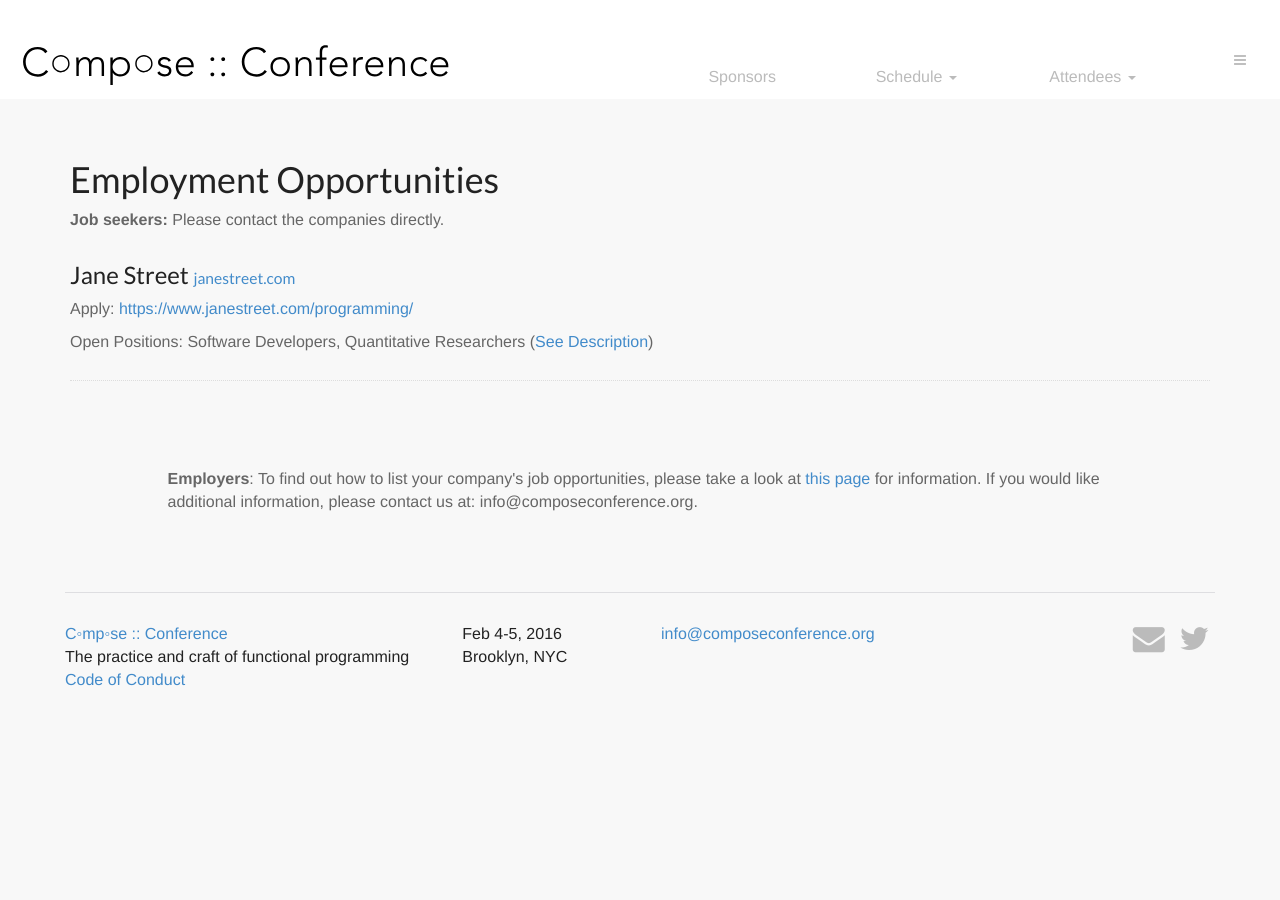
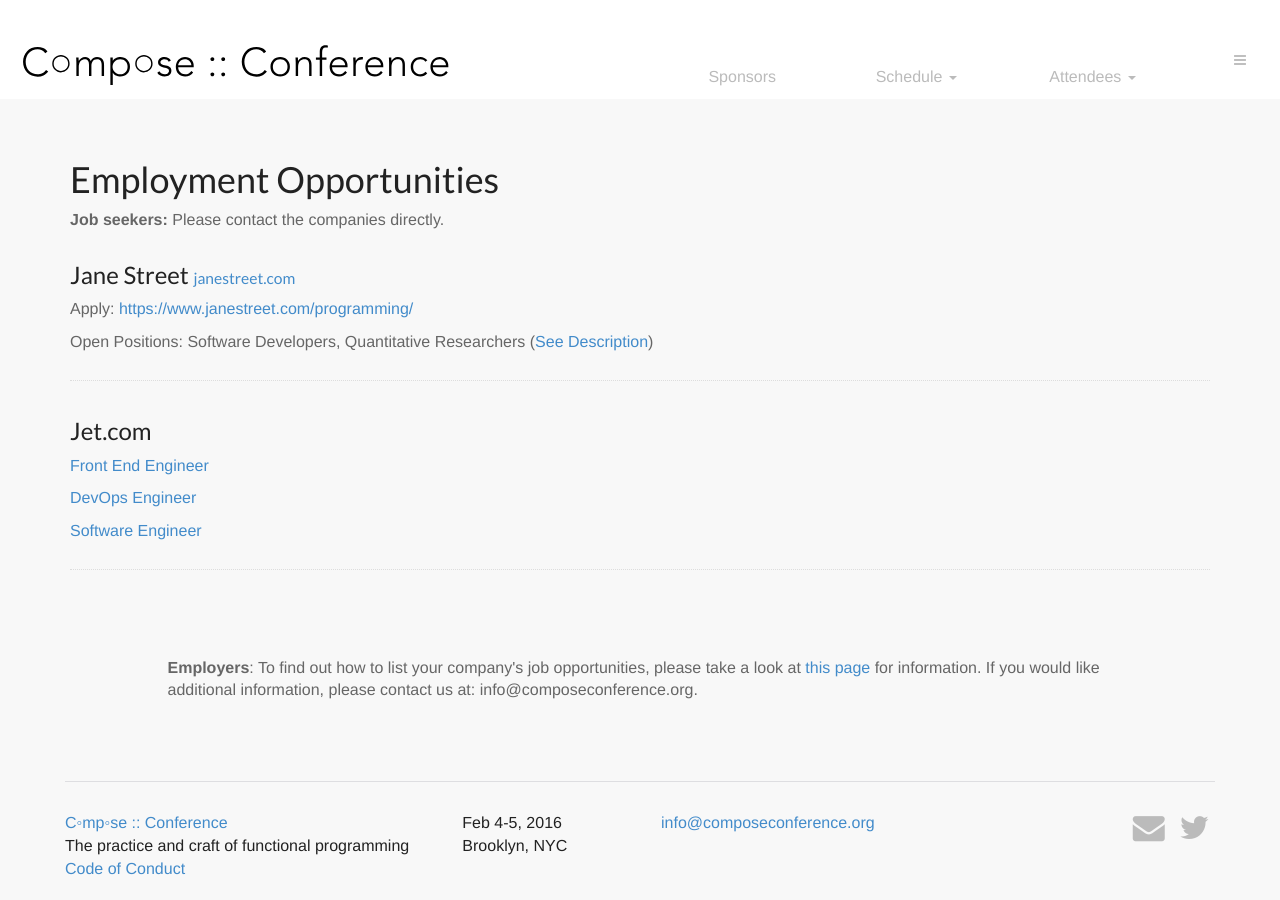
Before and after one commit to ny-haskell/composeconference, a Jekyll site: the page built from jobs/index.html, in a window 1280 px wide and 900 px high. Built offline with Jekyll 4.4.1, drawn with Linux system fonts in a browser that asks for light colours; Markdown is read by kramdown in place of the engine named in the settings.

Commit message:
update job board

```diff
--- a/jobs/index.html
+++ b/jobs/index.html
@@ -39,21 +39,22 @@
                 </div>
             </div>
 
-<!--             <hr style="color: #ddd; border-color: #ddd; border-style:dotted" />
+            <hr style="color: #ddd; border-color: #ddd; border-style:dotted" />
+
             <div class="row">
                 <div class="col-lg-12 col-md-12 col-sm-12 col-xs-12">
-                    <h3>Company</h3>
+                    <h3>Jet.com</h3>
                 </div>
-                <div class="col-lg-6 col-md-6 col-sm-6 col-xs-6">
-                    <p>Title</p>
+                <div class="col-lg-12 col-md-12 col-sm-12 col-xs-12">
+                    <p><a href="https://jet.com/about-us/working-at-jet/jobs?gh_jid=144507">Front End Engineer</a></p>
                 </div>
-                <div class="col-lg-4 col-md-4 col-sm-4 col-xs-4">
-                    <p></p>
+                <div class="col-lg-12 col-md-12 col-sm-12 col-xs-12">
+                    <p><a href="https://jet.com/about-us/working-at-jet/jobs?gh_jid=144504">DevOps Engineer</a></p>
                 </div>
-                <div class="col-lg-4 col-md-4 col-sm-4 col-xs-4">
-                    <p></p>
+                <div class="col-lg-12 col-md-12 col-sm-12 col-xs-12">
+                    <p><a href="https://jet.com/about-us/working-at-jet/jobs?gh_jid=144502">Software Engineer</a></p>
                 </div>
-            </div> -->
+            </div>
             <hr style="color: #ddd; border-color: #ddd; border-style:dotted" />
             <div class="row">
                 <div class="col-lg-offset-1 col-md-offset-1  col-lg-10 col-md-10 col-sm-10 col-xs-12">
```
